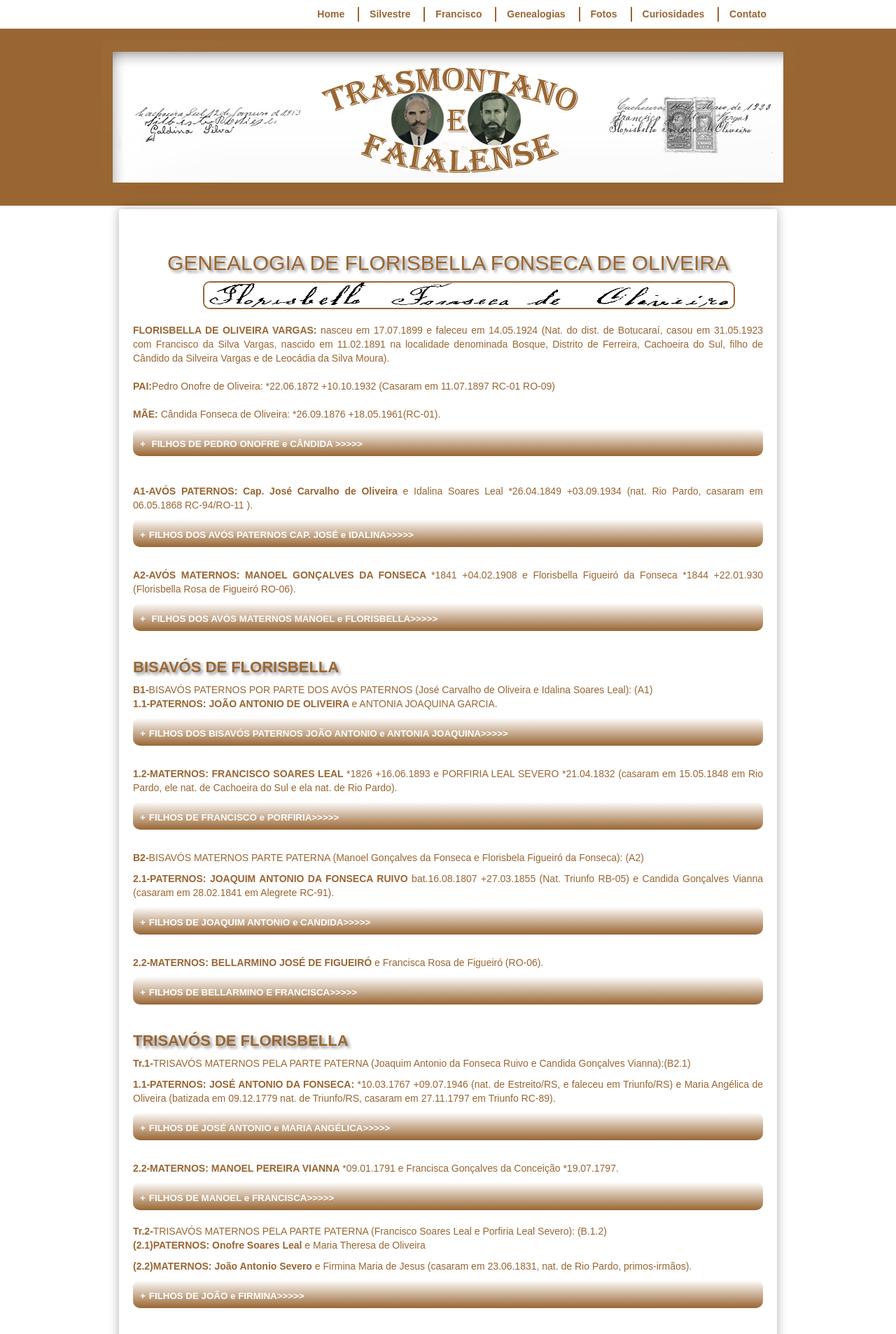
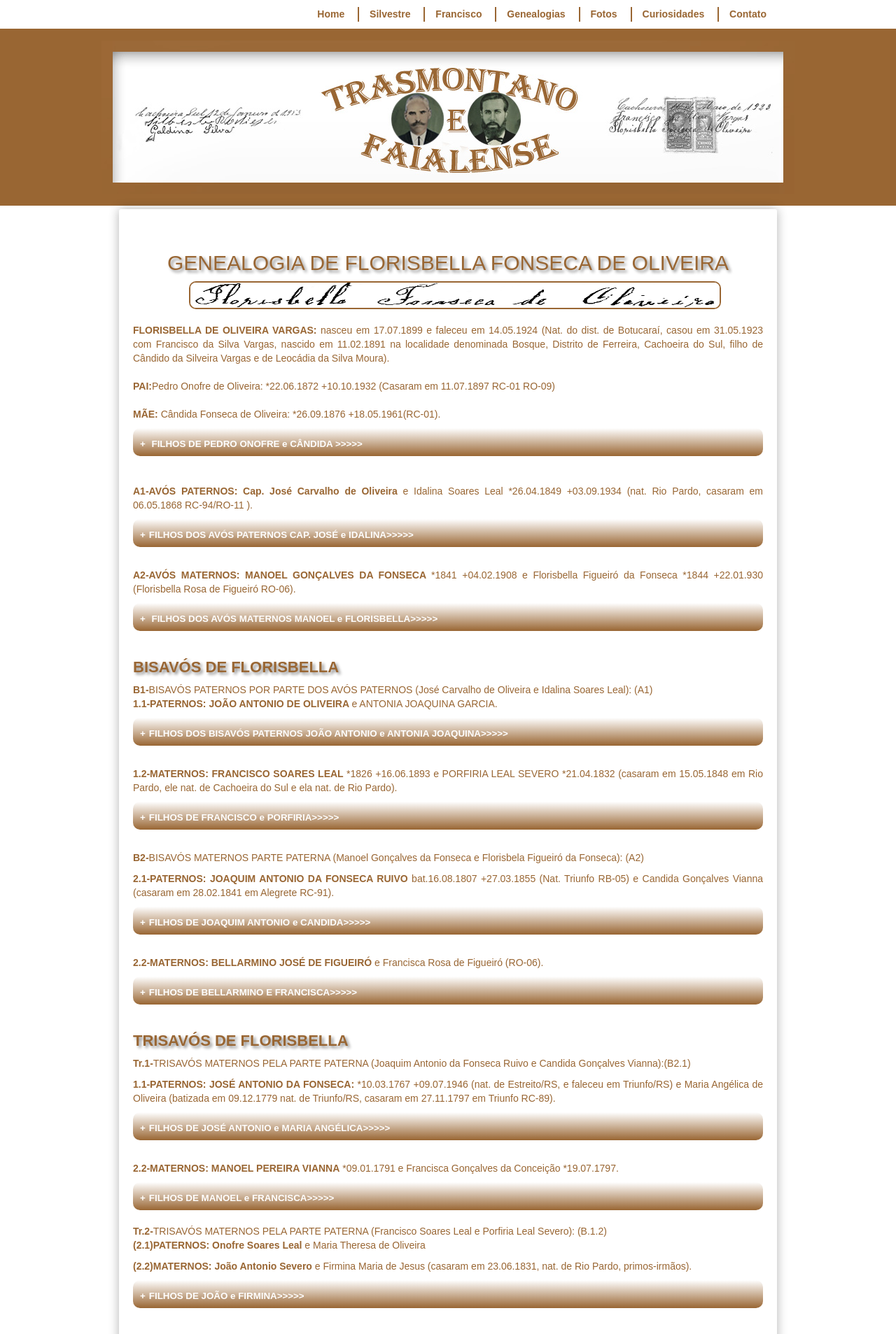
Before and after one commit to claudiovargas1955/claudiovargas1955.github.io, a Jekyll site: the page built from _pages/arvore-genealogica-de-costados-de-florisbella.html, in a window 1280 px wide. Shown: the top 1907 px of the page at 70% size. Built offline with Jekyll 4.4.1, drawn with Linux system fonts in a browser that asks for light colours; some web fonts are replaced.

Commit message:
Update arvore-genealogica-de-costados-de-florisbella.html

```diff
--- a/_pages/arvore-genealogica-de-costados-de-florisbella.html
+++ b/_pages/arvore-genealogica-de-costados-de-florisbella.html
@@ -27,8 +27,8 @@ title:  "ÁRVORE GENEALÓGICA DE COSTADOS DE FLORISBELLA"
  details[open] summary {color:#996633;
                         background:linear-gradient(to bottom, #fff, #D3D3D3);
                         }
-    .esq1{margin-right:100px;
-         margin-left:100px;
+    .esq1{margin-right:80px;
+         margin-left:80px;
          margin-bottom: 5px;
          border:#996633 solid 2px;
          border-radius: 10px;
```
